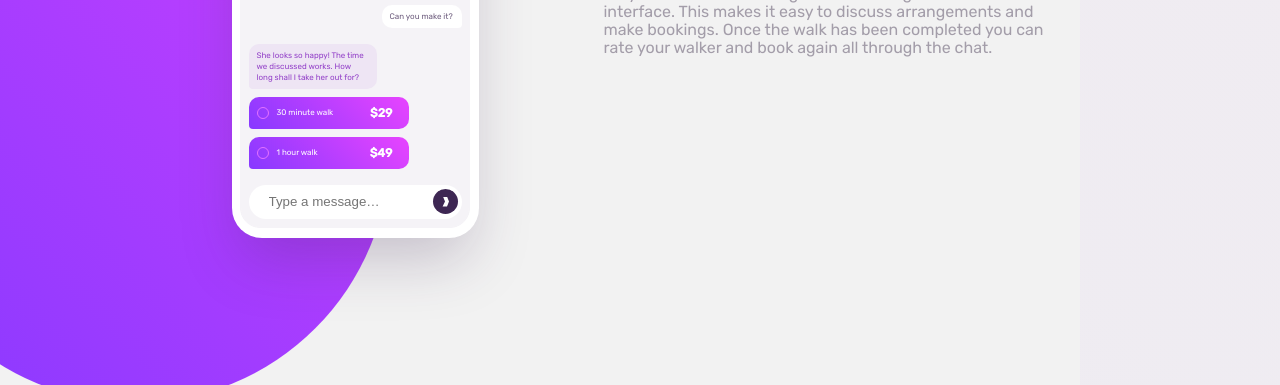
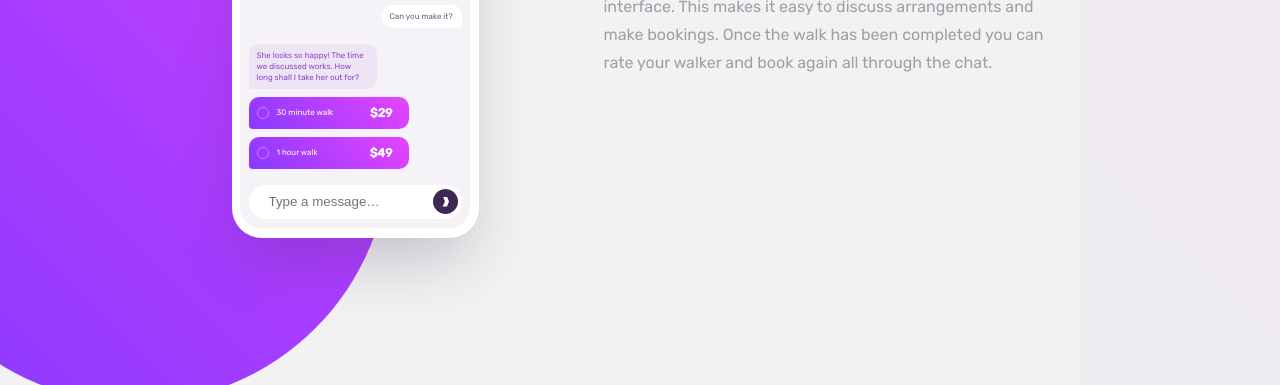
Before and after one commit to chillcodemao/17-chat-app-css-illustration, a plain HTML site: page index.html in a window 1280 px wide. Shown: the part 415-800 px from the top of the page. Drawn offline with Linux system fonts and the light colour scheme.

Commit message:
updated line height in app-brief <p>

```diff
--- a/css/helper.css
+++ b/css/helper.css
@@ -115,6 +115,6 @@ h1 {
 .app-brief p {
     font-weight: 400;
     font-size: 1.6rem;
-    line-height: 1.8rem;
+    line-height: 2.8rem;
     color: #A39DA9;
 }
```
